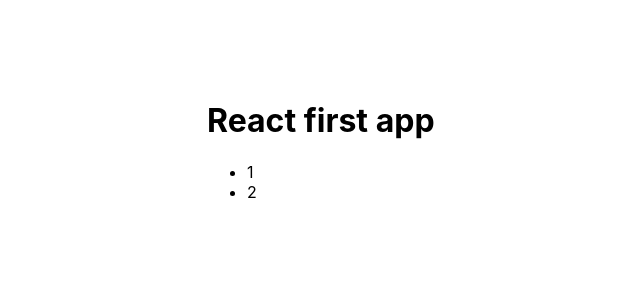
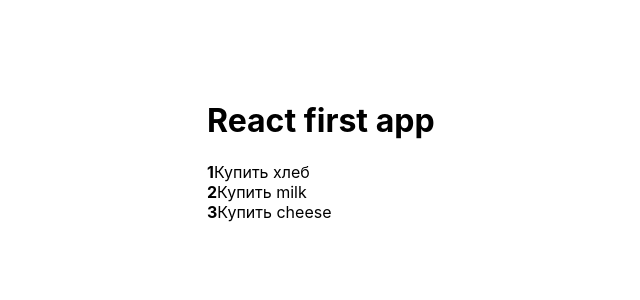
Before and after one commit to Hardzyy/LostAnimals_react, a React (Create React App) app: page / in a window 1280 px wide. Shown: the top 300 px of the page, without its empty margins (133-773 px from the left). Built offline with nearby package versions, Linux system fonts and the light colour scheme.

Commit message:
last commit for actual version

```diff
--- a/package.json
+++ b/package.json
@@ -6,6 +6,7 @@
     "@testing-library/jest-dom": "^5.14.1",
     "@testing-library/react": "^11.2.7",
     "@testing-library/user-event": "^12.8.3",
+    "prop-types": "^15.7.2",
     "react": "^17.0.2",
     "react-dom": "^17.0.2",
     "react-scripts": "4.0.3",
--- a/src/App.js
+++ b/src/App.js
@@ -2,10 +2,15 @@
 import Todolist from "./ToDo/Todolist";
 
 function App() {
+    const todos = [
+        {id:1, completed: false, title:"Купить хлеб"},
+        {id:2, completed: false, title:"Купить milk"},
+        {id:3, completed: false, title:"Купить cheese"},
+    ]
   return (
       <div className="wrapper">
           <h1>React first app</h1>
-          <Todolist/>
+          <Todolist todos={todos}/>
       </div>
   )
 }
--- /dev/null
+++ b/src/ToDo/Todoitem.js
@@ -0,0 +1,8 @@
+import React from "react";
+
+export default function Todoitem({ todo, index }){
+    return (
+        <li><strong>{index+1}</strong>
+            {todo.title}</li>
+    )
+}
--- a/src/ToDo/Todolist.js
+++ b/src/ToDo/Todolist.js
@@ -1,10 +1,23 @@
 import React from "react";
+import Todoitem from "./Todoitem";
 
-export default  function Todolist(){
+const styles = {
+    ul:{
+        listStyle: "none",
+        margin: 0,
+        padding: 0
+    }
+}
+
+export default  function Todolist(props){
     return (
-        <ul>
-            <li>1</li>
-            <li>2</li>
+        <ul style={styles.ul}>
+            {
+                props.todos.map((todo,index)=>
+                {
+                    return <Todoitem  todo={todo} key={todo.id} index={index}/>
+                })
+            }
         </ul>
     )
 }
```
Also changed, not shown: 1 other file (tests, documents, lock files or other folders).
